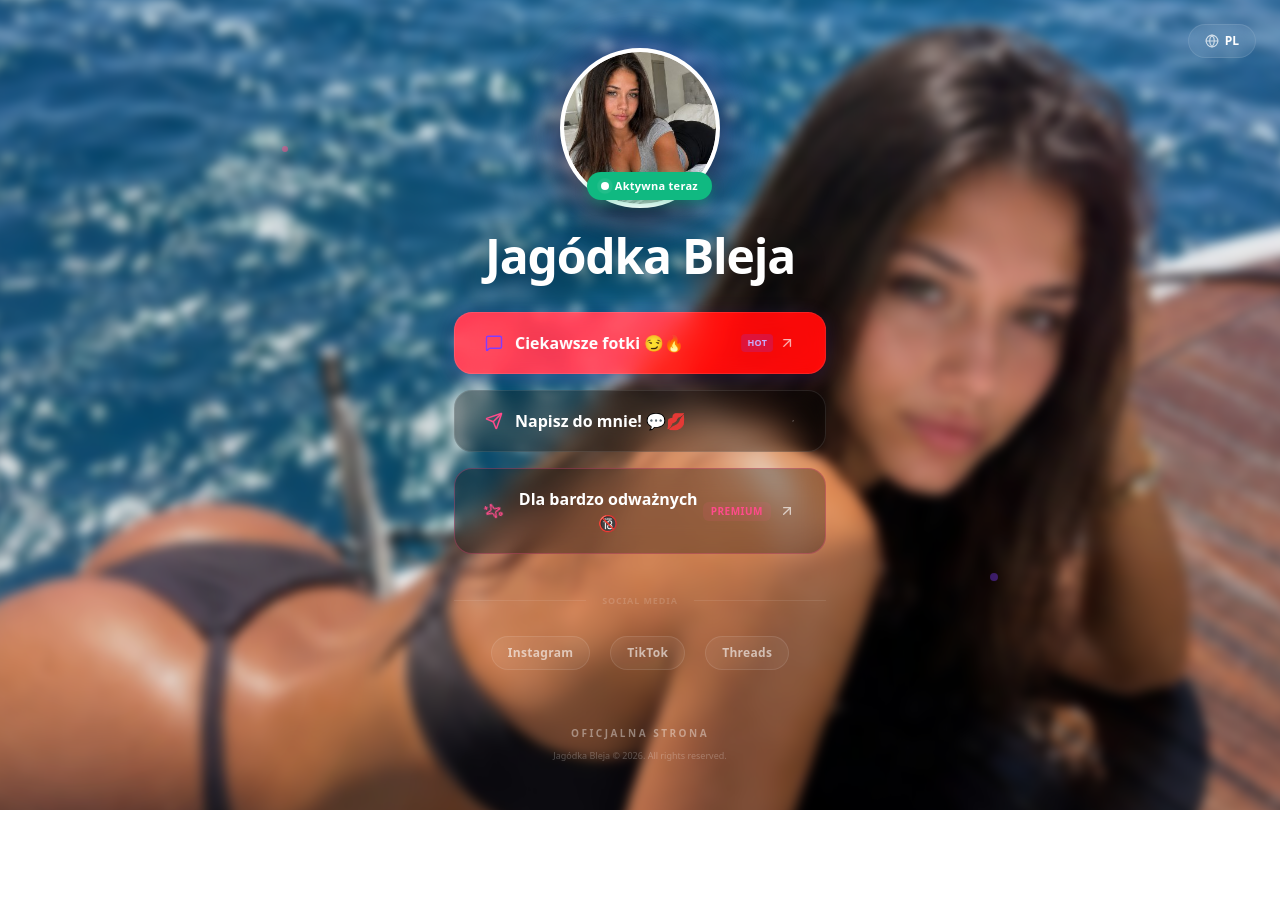
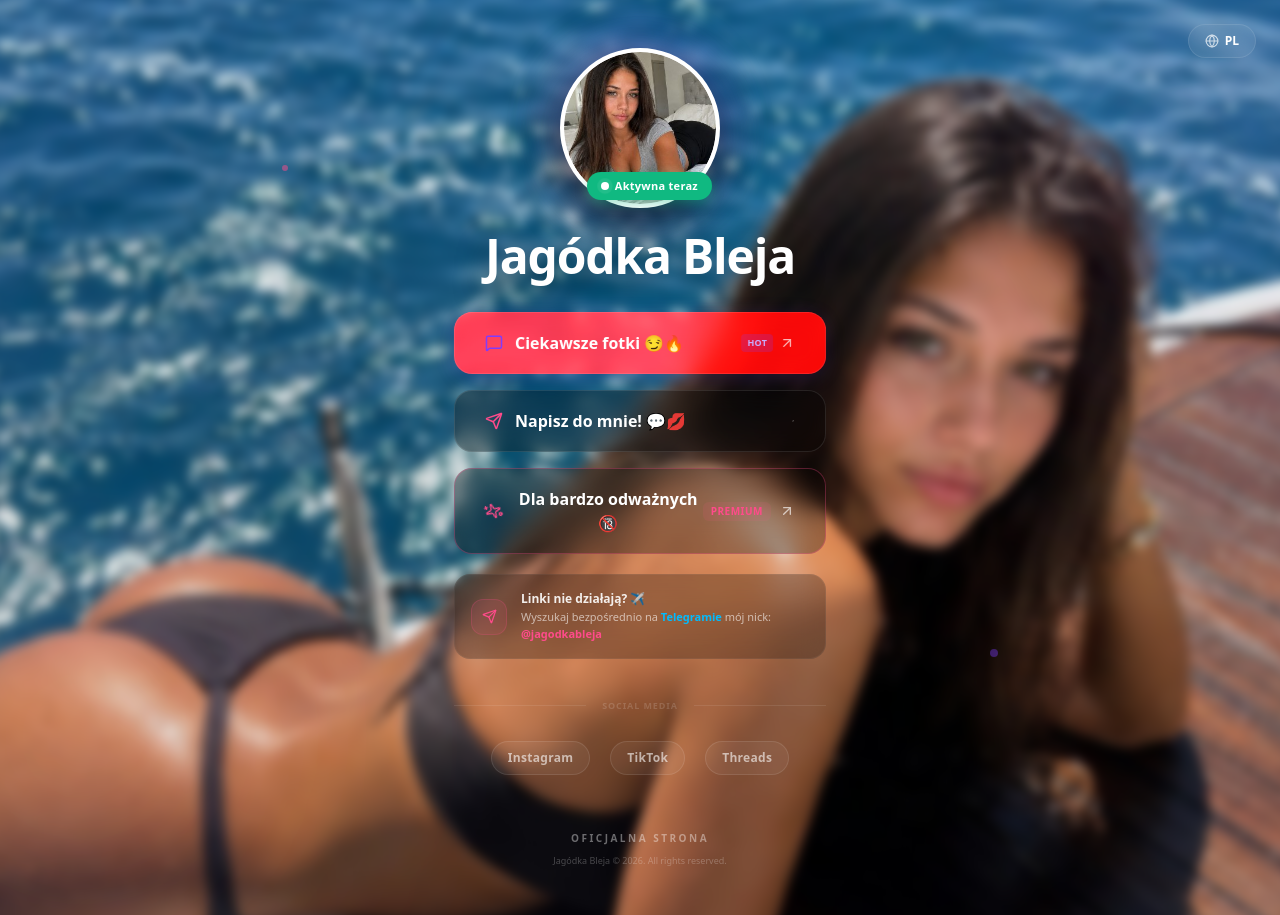
Before and after one commit to jagodkableja-lab/jagogdka, a React (Vite) app: page / in a window 1280 px wide. Before the commit the page ends 810 px from the top, so only its background shows below. Built offline with nearby package versions, Linux system fonts and the light colour scheme.

Commit message:
refactor(navigation): optimize external link handling
Remove default prevent behavior to allow browser-native handling of Universal Links and deep links, ensuring seamless redirection to social apps.

```diff
--- a/src/App.tsx
+++ b/src/App.tsx
@@ -34,36 +34,23 @@ export default function App() {
   };
 
   const goToLink = (e: React.MouseEvent<HTMLAnchorElement>, url: string, deepLink?: string) => {
-    e.preventDefault();
-
     const userAgent = navigator.userAgent || navigator.vendor || (window as any).opera;
     const isInstagram = /Instagram|FBAN|FBAV/i.test(userAgent);
     const isAndroid = /Android/i.test(userAgent);
 
     // Break out of Instagram in-app browser on Android
     if (isInstagram && isAndroid) {
+      e.preventDefault();
       const rawUrl = url.replace(/^https?:\/\//, '');
       const intentUrl = `intent://${rawUrl}#Intent;scheme=https;end;`;
       window.location.href = intentUrl;
       return;
     }
 
-    // Attempt to open deep link inside native app directly if deep link is supported
-    if (deepLink) {
-      const start = Date.now();
-      window.location.href = deepLink;
-
-      // Fallback to standard URL if system doesn't handle the deep link within 1 second
-      setTimeout(() => {
-        if (Date.now() - start < 1200) {
-          window.open(url, '_blank', 'noopener,noreferrer');
-        }
-      }, 1000);
-      return;
-    }
-
-    // Default target blank redirection
-    window.open(url, '_blank', 'noopener,noreferrer');
+    // For all other platforms and browsers (iOS, desktop, standard mobile browsers):
+    // Do NOT prevent default! Let the native browser handle the <a> tag's href target="_blank".
+    // This triggers iOS/Android Universal Links (opening Telegram, Instagram, TikTok apps directly if installed)
+    // and naturally opens in a new window/tab without being blocked by browser popup blockers.
   };
 
   return (
@@ -220,6 +207,30 @@ export default function App() {
 
         </section>
 
+        {/* Dynamic Help Card: Option if deep redirect links fail inside in-app bio browsers */}
+        <div id="links-help-card" className="w-full mt-5 p-4 rounded-2xl bg-black/25 border border-white/5 text-white/70 text-xs flex items-center gap-3.5 select-none text-left backdrop-blur-md">
+          <div className="w-9 h-9 rounded-xl bg-[#ff4b8b]/10 border border-[#ff4b8b]/20 flex items-center justify-center shrink-0">
+            <Send size={15} className="text-[#ff4b8b]" />
+          </div>
+          <div>
+            <p className="font-bold text-white/90">
+              {lang === 'PL' ? 'Linki nie działają? ✈️' : 'Links not working? ✈️'}
+            </p>
+            <p className="text-[11px] text-white/60 leading-normal mt-0.5 select-text">
+              {lang === 'PL' ? (
+                <>
+                  Wyszukaj bezpośrednio na <span className="text-sky-400 font-bold">Telegramie</span> mój nick:{' '}
+                </>
+              ) : (
+                <>
+                  Search directly on <span className="text-sky-400 font-bold">Telegram</span> for my username:{' '}
+                </>
+              )}
+              <strong className="text-[#ff4b8b] hover:underline cursor-text font-extrabold select-all select-text">@jagodkableja</strong>
+            </p>
+          </div>
+        </div>
+
         {/* Elegant horizontal divider for social links */}
         <div className="w-full flex items-center justify-center gap-4 mt-10 mb-7 opacity-30 select-none">
           <span className="flex-1 h-px bg-white/30" />
```
